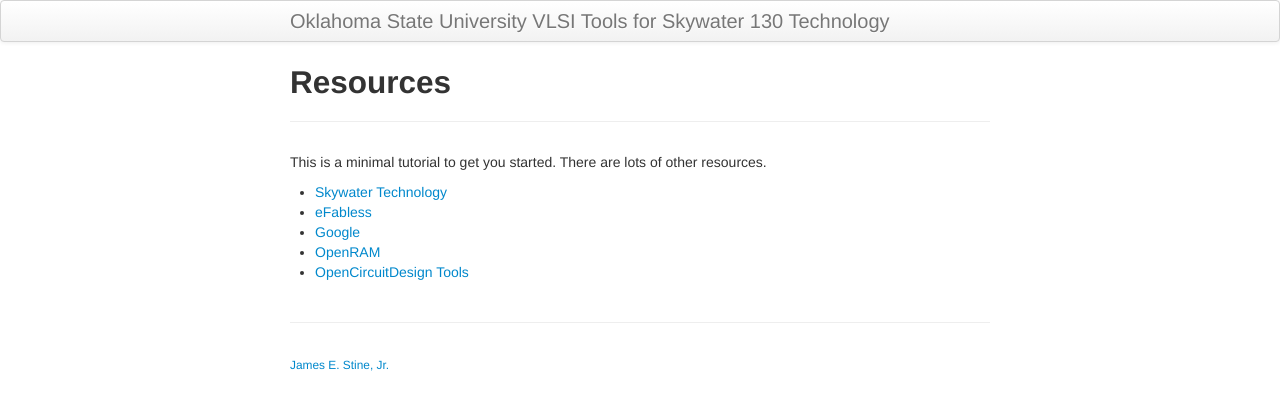
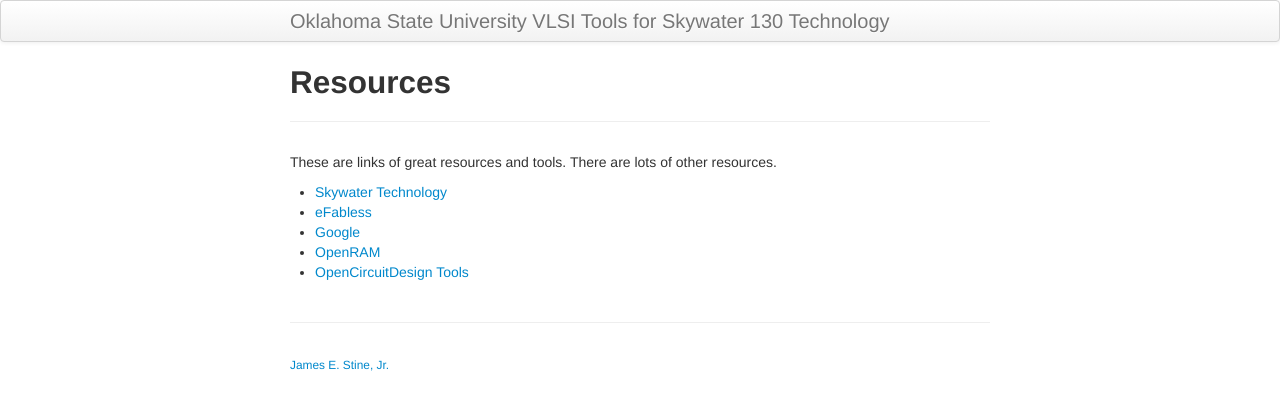
Before and after one commit to stineje/stineje.github.io, a Jekyll site: the page built from pages/resources.md, in a window 1280 px wide. Shown: the top 410 px of the page. Built offline with Jekyll 4.4.1, drawn with Linux system fonts in a browser that asks for light colours.

Commit message:
Update to main index

```diff
--- a/pages/resources.md
+++ b/pages/resources.md
@@ -4,7 +4,7 @@ title: Resources
 description: Resources related to GitHub Pages websites
 ---
 
-This is a minimal tutorial to get you started. There are lots of
+These are links of great resources and tools. There are lots of
 other resources.
 
 - [Skywater Technology](https://www.skywatertechnology.com)
```
